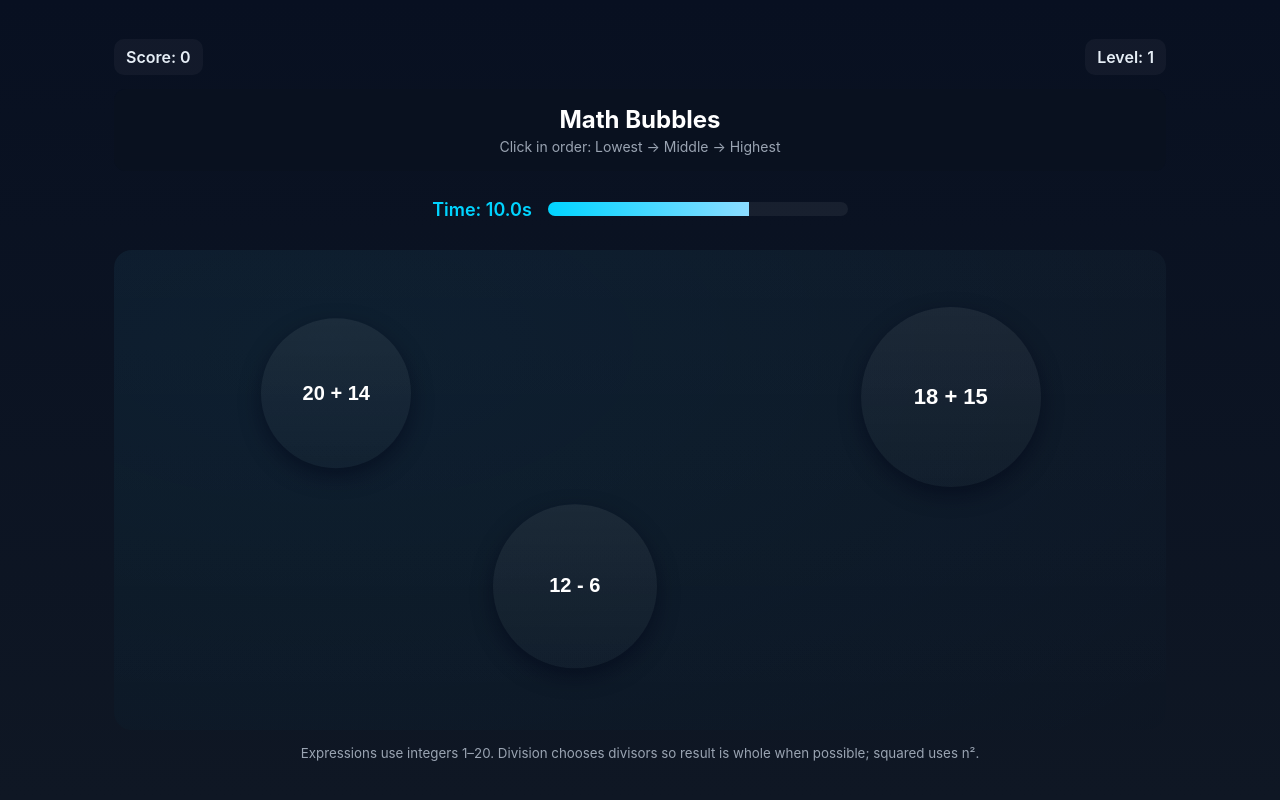
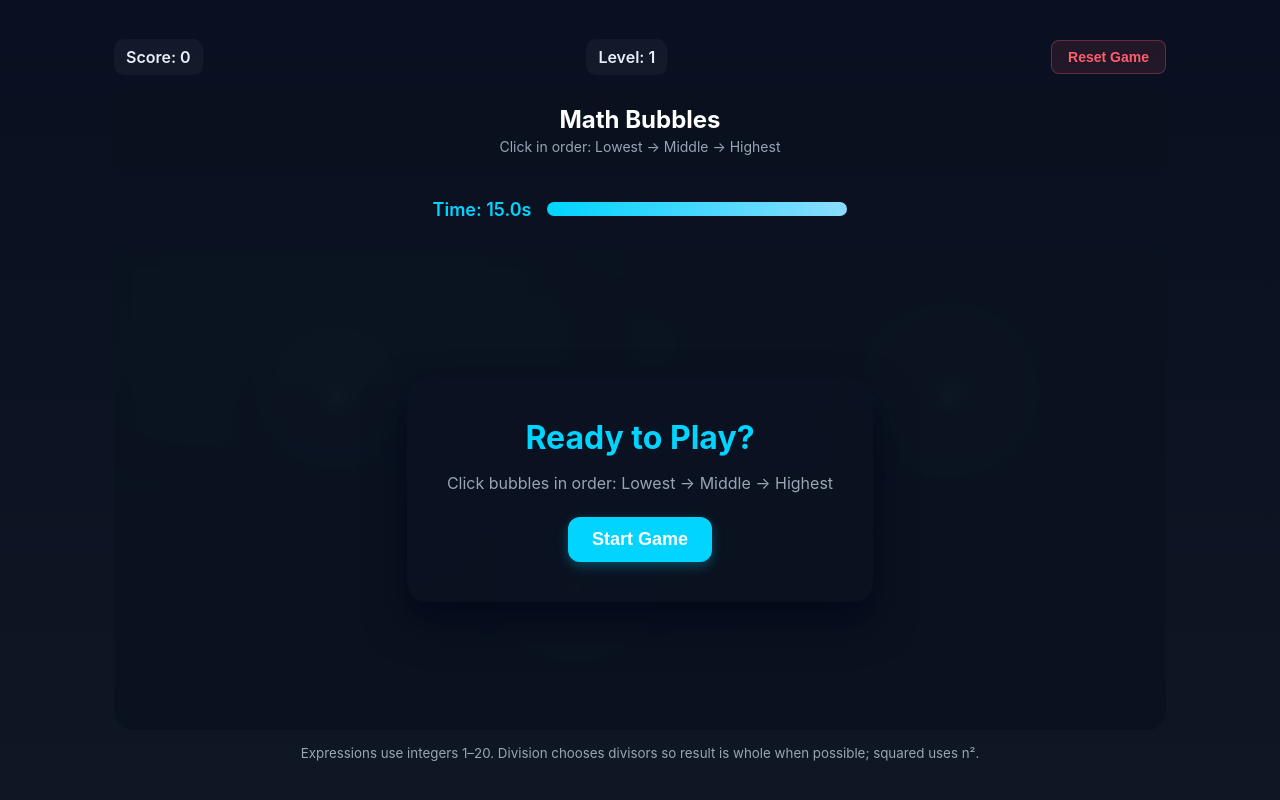
Before and after one commit to rajarohan/BubbleMath, a plain HTML site: page index.html in a window 1280 px wide. Drawn offline with Linux system fonts and the light colour scheme.

Commit message:
added start and reset buttons

```diff
--- a/index.html
+++ b/index.html
@@ -11,6 +11,7 @@
       <header class="hud">
         <div class="score">Score: <span id="score">0</span></div>
         <div class="level">Level: <span id="level">1</span></div>
+        <button id="resetBtn" class="game-btn reset-btn">Reset Game</button>
       </header>
 
       <nav class="nav-section">
@@ -28,6 +29,14 @@
       </div>
 
       <main class="stage">
+        <div id="startScreen" class="start-screen">
+          <div class="start-content">
+            <h2>Ready to Play?</h2>
+            <p>Click bubbles in order: Lowest → Middle → Highest</p>
+            <button id="startBtn" class="game-btn start-btn">Start Game</button>
+          </div>
+        </div>
+
         <div id="bubbles" class="bubbles">
           <button class="bubble" data-id="0">?</button>
           <button class="bubble" data-id="1">?</button>
--- a/script.js
+++ b/script.js
@@ -7,9 +7,13 @@
   const bubblesWrap = document.getElementById('bubbles')
   const bubbleButtons = Array.from(document.querySelectorAll('.bubble'))
   const flash = document.getElementById('flash')
+  const startScreen = document.getElementById('startScreen')
+  const startBtn = document.getElementById('startBtn')
+  const resetBtn = document.getElementById('resetBtn')
 
   let score = 0
   let level = 1
+  let gameStarted = false
   const MAX_LEVEL = 25
   let timeLimit = 15.0 // seconds (will reduce slightly as levels increase)
   let timeLeft = timeLimit
@@ -115,7 +119,39 @@
     })
   }
 
+  function startGame(){
+    gameStarted = true
+    startScreen.classList.add('hidden')
+    startLevel()
+  }
+
+  function resetGame(){
+    gameStarted = false
+    score = 0
+    level = 1
+    accepting = false
+    if(timerInterval) clearInterval(timerInterval)
+
+    // reset UI
+    scoreEl.textContent = score
+    levelEl.textContent = level
+    timeEl.textContent = '15.0'
+    timerBar.style.width = '100%'
+
+    // reset bubbles
+    bubbleButtons.forEach(btn => {
+      btn.textContent = '?'
+      btn.classList.remove('selected', 'disabled')
+      btn.disabled = false
+      btn.style.transform = ''
+    })
+
+    // show start screen
+    startScreen.classList.remove('hidden')
+  }
+
   function startLevel(){
+    if (!gameStarted) return
     accepting = true
     timeLimit = Math.max(5, 15 - (level-1)*0.5) // get slightly faster each level, min 5s
     timeLeft = timeLimit
@@ -247,11 +283,13 @@
 
   // wire events
   bubbleButtons.forEach(b=>b.addEventListener('click', handleBubbleClick))
+  startBtn.addEventListener('click', startGame)
+  resetBtn.addEventListener('click', resetGame)
 
-  // initial placement + start
-  startLevel()
+  // initial setup - show start screen
+  resetGame()
 
   // expose for debugging on window
-  window.MathBubbles = {startLevel}
+  window.MathBubbles = {startGame, resetGame, startLevel}
 
 })();
--- a/styles.css
+++ b/styles.css
@@ -13,6 +13,11 @@ body{
 .game-wrap{width:100%;max-width:1100px;padding:24px}
 .hud{display:flex;justify-content:space-between;align-items:center;margin-bottom:14px}
 .hud .score,.hud .level{font-weight:600;background:rgba(255,255,255,0.04);padding:8px 12px;border-radius:10px}
+.game-btn{border:0;padding:8px 16px;border-radius:8px;font-weight:600;cursor:pointer;transition:all .2s;font-size:14px}
+.reset-btn{background:rgba(255,92,108,0.1);color:var(--bad);border:1px solid rgba(255,92,108,0.3)}
+.reset-btn:hover{background:rgba(255,92,108,0.2);transform:translateY(-1px)}
+.start-btn{background:var(--accent);color:#fff;font-size:18px;padding:12px 24px;border-radius:12px;box-shadow:0 4px 12px rgba(0,212,255,0.3)}
+.start-btn:hover{background:#00b8e6;transform:translateY(-2px);box-shadow:0 6px 20px rgba(0,212,255,0.4)}
 .nav-section{display:flex;justify-content:center;align-items:center;margin-bottom:16px;padding:16px 0;background:var(--card);backdrop-filter:blur(6px);border-radius:12px}
 .nav-content{text-align:center}
 .nav-line{font-size:24px;font-weight:700;color:#fff}
@@ -22,6 +27,11 @@ body{
 .timer-section .timer-bar-wrap{width:300px;height:14px;background:rgba(255,255,255,0.06);border-radius:8px;overflow:hidden}
 .timer-section .timer-bar{height:100%;width:100%;background:linear-gradient(90deg,var(--accent),#8bdcff);transform-origin:left}
 .stage{position:relative;height:480px;border-radius:18px;overflow:hidden;background:radial-gradient(1200px 600px at 20% 20%, rgba(0,212,255,0.05), transparent), linear-gradient(180deg, rgba(255,255,255,0.02), transparent);}
+.start-screen{position:absolute;inset:0;display:flex;align-items:center;justify-content:center;background:rgba(11,18,32,0.9);backdrop-filter:blur(8px);z-index:20}
+.start-content{text-align:center;padding:40px;background:var(--card);border-radius:20px;box-shadow:0 20px 40px rgba(2,6,23,0.8)}
+.start-content h2{margin:0 0 16px;font-size:32px;color:var(--accent)}
+.start-content p{margin:0 0 24px;color:var(--muted);font-size:16px}
+.start-screen.hidden{display:none}
 .bubbles{position:absolute;inset:0;pointer-events:none}
 .bubble{pointer-events:auto;position:absolute;border-radius:999px;border:0;padding:18px 22px;font-size:20px;background:linear-gradient(180deg,rgba(255,255,255,0.06),rgba(255,255,255,0.02));color:#fff;box-shadow:0 8px 20px rgba(2,6,23,0.5);cursor:pointer;transition:transform .2s,box-shadow .2s}
 .bubble:active{transform:scale(.95)}
```
